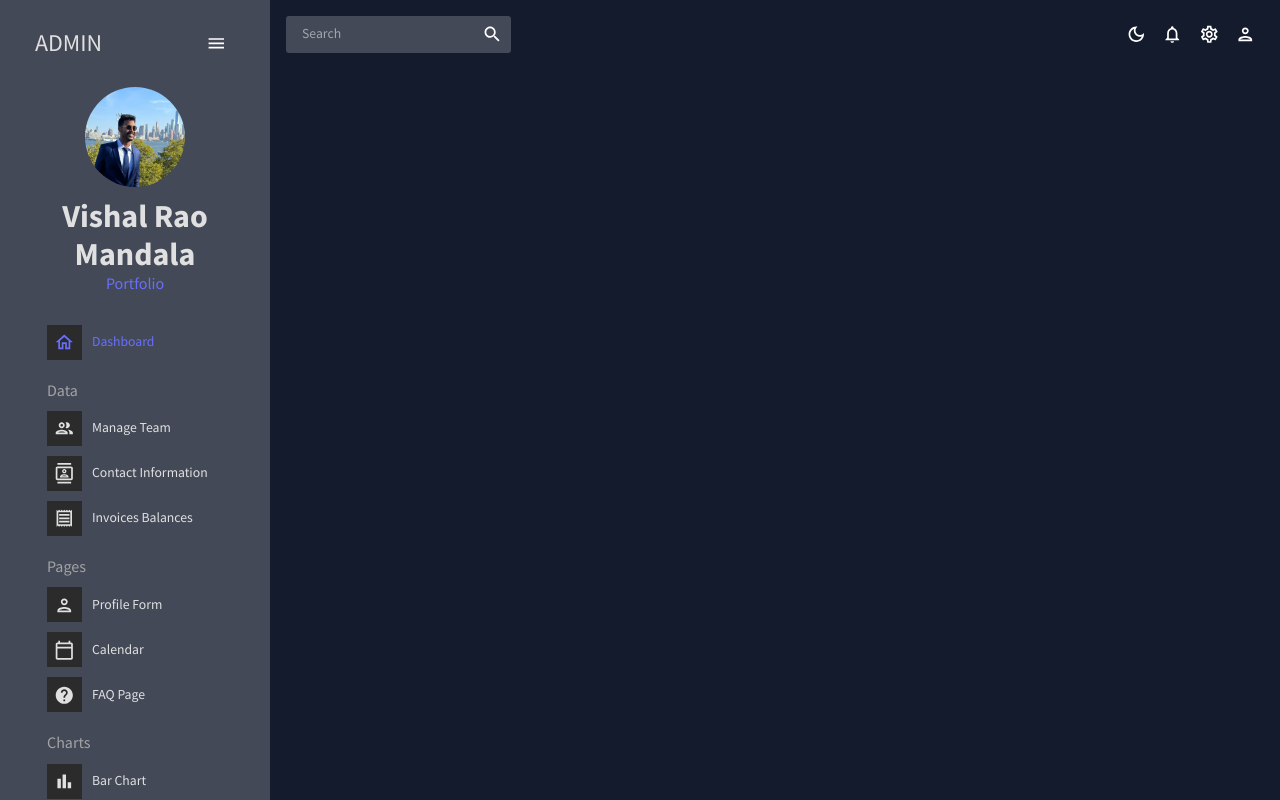
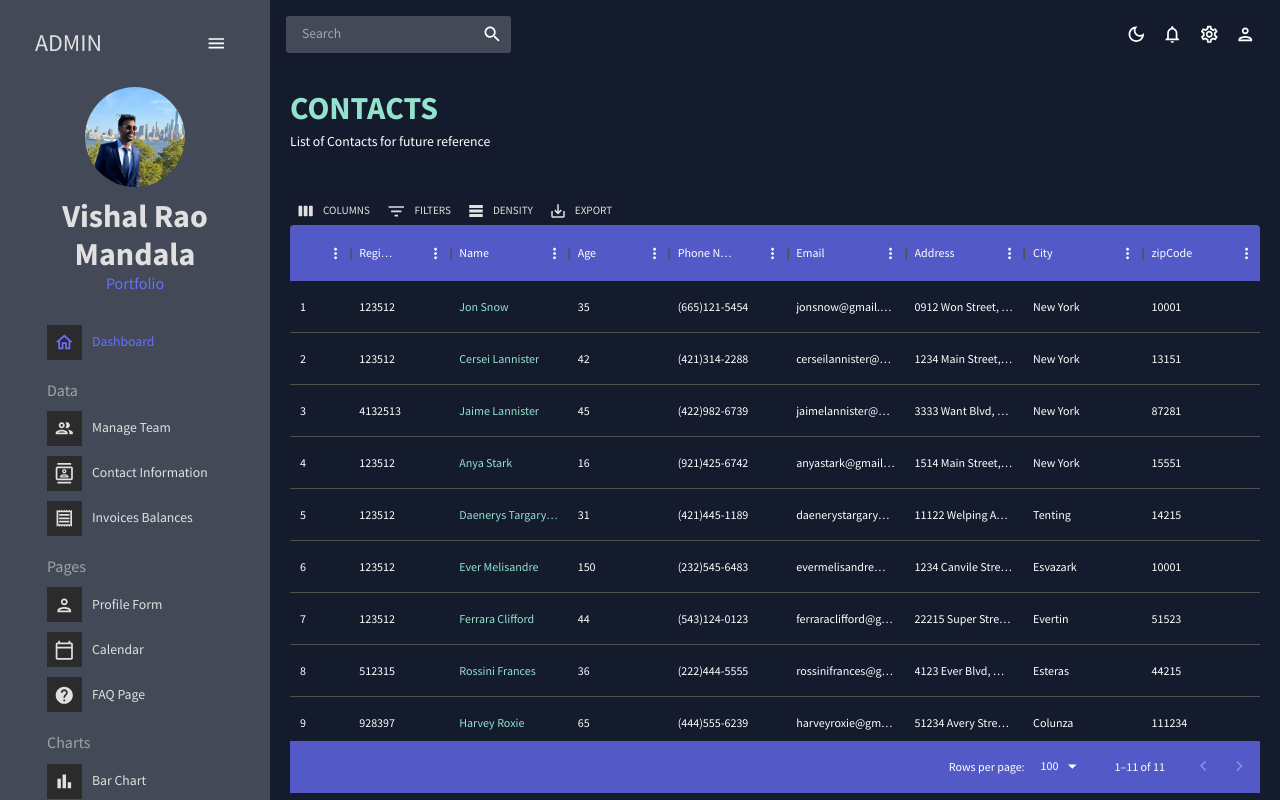
Before and after one commit to VishalMandala/PortfolioManagement, a React (Create React App) app: page /contacts in a window 1280 px wide. Built offline with nearby package versions, Linux system fonts and the light colour scheme; the HTML template or start-up script is replaced by a standard one.

Commit message:
11th commit

```diff
--- a/src/App.js
+++ b/src/App.js
@@ -6,7 +6,7 @@
 import Dashboard from "./scenes/dashboard";
 import Team from "./scenes/team";
 // import Invoices from "./scenes/invoices";
-// import Contacts from "./scenes/contacts";
+import Contacts from "./scenes/contacts";
 // import Bar from "./scenes/bar";
 // import Form from "./scenes/form";
 // import Line from "./scenes/line";
@@ -29,7 +29,7 @@
           <Routes>
             <Route path="/" element={<Dashboard />} />
             <Route path="/team" element={<Team />} />
-            {/* <Route path="/contacts" element={<Contacts />} /> */}
+            <Route path="/contacts" element={<Contacts />} />
             {/* <Route path="/invoices" element={<Invoices />} /> */}
             {/* <Route path="/form" element={<Form />} /> */}
             {/* <Route path="/bar" element={<Bar />} /> */}
--- /dev/null
+++ b/src/scenes/contacts/index.jsx
@@ -0,0 +1,66 @@
+import { Box } from "@mui/material";
+import { DataGrid, GridToolbar } from "@mui/x-data-grid";
+import { tokens } from "../../theme";
+import { mockDataContacts } from "../../data/mockData";
+
+import Header from "../../components/Header"
+import { useTheme } from "@mui/material";
+
+const Team = () => {
+    const theme = useTheme();
+    const colors = tokens(theme.palette.mode);
+    const columns = [
+        { field: "id", headerName: "ID", flex: 0.5 },
+        { field: "registrarId", headerName: "Registrar ID" },
+        { field: "name", headerName: "Name", flex: 1, cellClassName: "name-column--cell" },
+        { field: "age", headerName: "Age", type: "number", headerAlign: "left", align: "left" },
+        { field: "phone", headerName: "Phone Number", flex: 1 },
+        { field: "email", headerName: "Email", flex: 1 },
+        { field: "address", headerName: "Address", flex: 1 },
+        { field: "city", headerName: "City", flex: 1 },
+        { field: "zipCode", headerName: "zipCode", flex: 1 },
+    ]
+
+    return (
+        <Box m="20px">
+            <Header title="CONTACTS" subtitle ="List of Contacts for future reference" />
+            <Box
+             m="40px 0 0 0"
+             height="75vh"
+             sx={{
+                "& .MuiDataGrid-root": {
+                    border: "none",
+                },
+                "& .MuiDataGrid-cell": {
+                    borderBottom: "none"
+                },
+                "& .name-column--cell": {
+                    color: colors.greenAccent[300]
+                },
+                "& .MuiDataGrid-columnHeaders": {
+                    backgroundColor: colors.blueAccent[600],
+                    borderBottom: "none"
+                },
+                "& .Mui-DataGrid-virtualScroller": {
+                    backgroundColor: colors.primary[700],
+                },
+                "& .MuiDataGrid-footerContainer": {
+                    borderTop: "none",
+                    backgroundColor: colors.blueAccent[600]
+                },
+                "& .MuiDataGrid-toolbarContainer .MuiButton-text": {
+                    color: `${colors.grey[100]} !important`
+                }
+             }}
+            >
+                <DataGrid
+                    rows={mockDataContacts}
+                    columns={columns}
+                    components={{ Toolbar: GridToolbar}}
+                />
+            </Box>
+        </Box>
+    )
+}
+
+export default Team;
```
